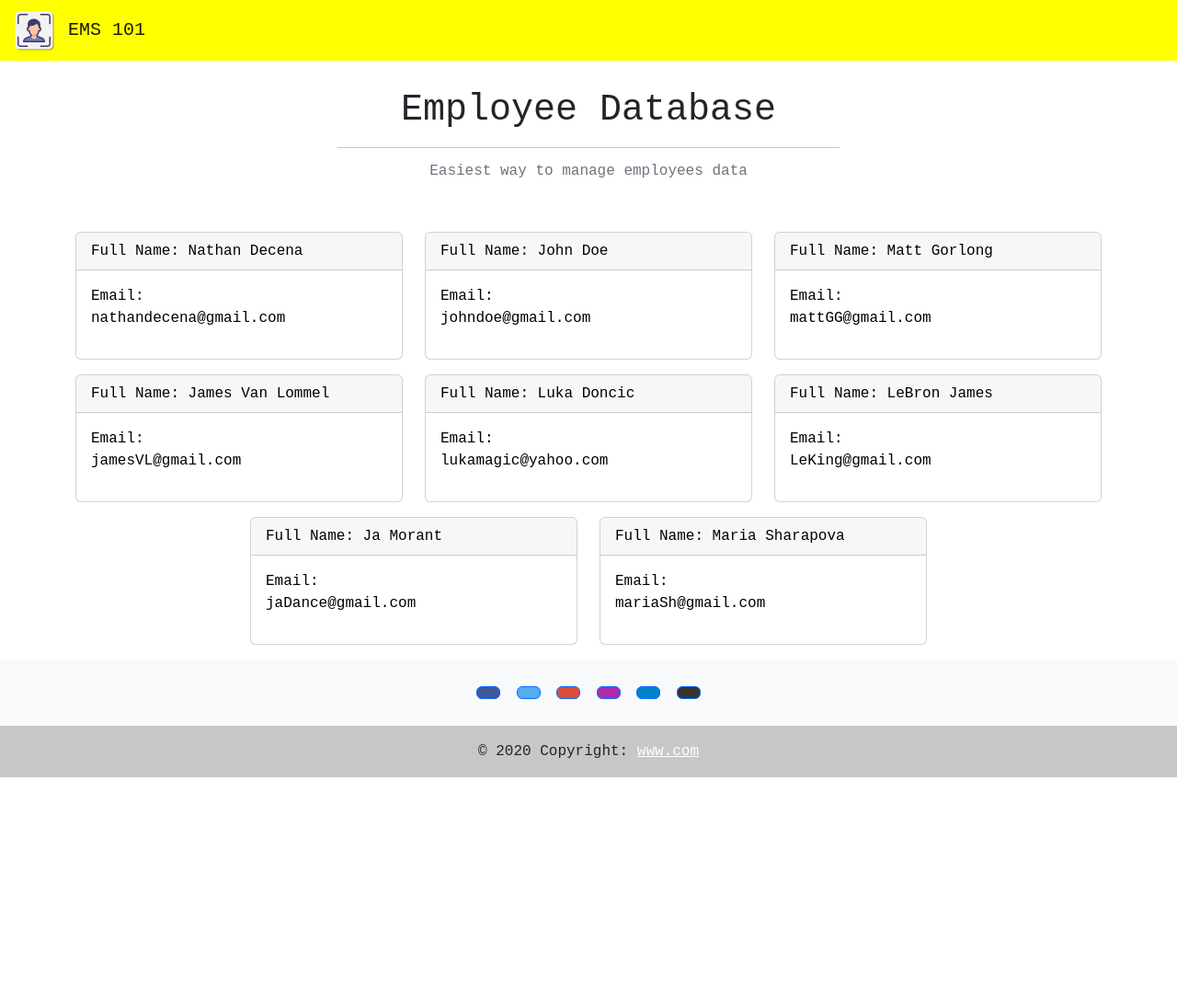
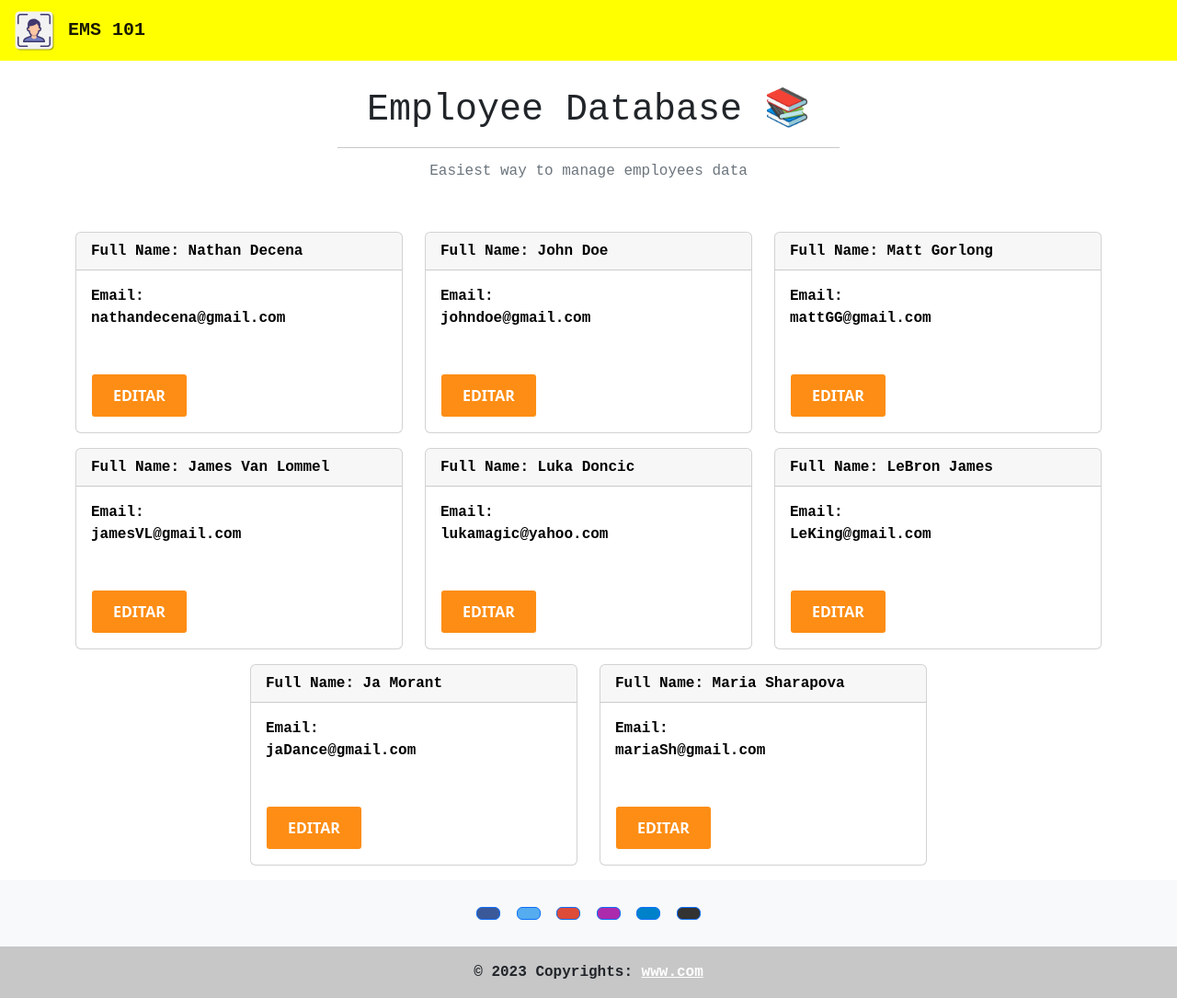
Before and after one commit to NathanHub/ems_101, a Django app: page /home in a window 1280 px wide. Shown: the whole page at 92% size. Before the commit the page ends 845 px from the top, so only its background shows below. Run offline with Django 4.2, Linux system fonts and the light colour scheme; data comes from the database, SQL or seed files in the repository.

Commit message:
Add edit button to home cards

```diff
--- a/ems_app/templates/base.html
+++ b/ems_app/templates/base.html
@@ -1,4 +1,5 @@
 {% load static %}
+
 <!doctype html>
 <html lang="en">
   <head>
@@ -13,7 +14,7 @@
     <nav class="navbar fixed-top navbar-default navbar-back">
       <div class="container-fluid">
         <div class="navbar-header">
-          <a class="navbar-brand" href="#">
+          <a class="navbar-brand" href="{% url 'home' %}">
             <img alt="Brand" src="{% static 'imgs/client-management.png' %} " width="50" height="50">
             EMS 101
           </a>
@@ -24,7 +25,7 @@
     <div class="container mt-5">
         <div class="row justify-content-center mb-5">
             <div class="col-md-6 text-center mt-5">
-                <h1>Employee Database</h1>
+                <h1>Employee Database 📚</h1>
                 <hr>
                 <h3 class="fs-6 text-secondary">
                   Easiest way to manage employees data
@@ -103,7 +104,7 @@
 
     <!-- Copyright -->
     <div class="text-center p-3 mb-0" style="background-color: rgba(0, 0, 0, 0.2);">
-      © 2020 Copyright:
+      © 2023 Copyrights:
       <a class="text-white" href="#">www.com</a>
     </div>
     <!-- Copyright -->
--- a/ems_app/templates/home.html
+++ b/ems_app/templates/home.html
@@ -3,12 +3,17 @@
 {% block content %}
 {% for employee in employees %}
 <div class="col-md-4">
-    <a class="card mb-3 text-decoration-none text-black slow-hover" href="{% url 'employee_detail' employee.id %}">
+    <a class="card mb-3 text-decoration-none text-black slow-hover" href="#">
+        <!-- <a class="card mb-3 text-decoration-none text-black slow-hover" href="{% url 'employee_detail' employee.id %}">-->
         <div class="card-header ">
             Full Name: {{ employee.first_name|capfirst }} {{ employee.last_name|capfirst }}
         </div>
         <div class="card-body">
             Email: <p>{{employee.email}}</p>
+
+        </div>
+        <div class="card-body">
+           <button class="button-5">EDITAR</button>
         </div>
     </a>
 </div>
--- a/ems_site/settings/dev.py
+++ b/ems_site/settings/dev.py
@@ -6,4 +6,4 @@ SECRET_KEY = 'temp-key'
 # SECURITY WARNING: don't run with debug turned on in production!
 DEBUG = True
 
-ALLOWED_HOSTS = []
+ALLOWED_HOSTS = ['127.0.0.1', 'localhost']
--- a/static/css/style.css
+++ b/static/css/style.css
@@ -1,5 +1,6 @@
 body {
     font-family: 'JetBrains Mono', 'Courier New', Courier, monospace;
+    font-weight: bolder;
 }
 
 .slow-hover {
@@ -13,8 +14,54 @@ body {
 
 .btn-back:hover {
     background-color: yellow;
+    font-weight: bolder;
 }
 
 .navbar-back {
     background-color: yellow;
 }
+
+.button-5 {
+  align-items: center;
+  background-clip: padding-box;
+  background-color: #FD8D14;
+  border: 1px solid transparent;
+  border-radius: .25rem;
+  box-shadow: rgba(0, 0, 0, 0.02) 0 1px 3px 0;
+  box-sizing: border-box;
+  color: #fff;
+  cursor: pointer;
+  display: inline-flex;
+  font-family: system-ui,-apple-system,system-ui,"Helvetica Neue",Helvetica,Arial,sans-serif;
+  font-size: 16px;
+  font-weight: 600;
+  justify-content: center;
+  line-height: 1.25;
+  margin: 0;
+  min-height: 3rem;
+  padding: calc(.875rem - 1px) calc(1.5rem - 1px);
+  position: relative;
+  text-decoration: none;
+  transition: all 250ms;
+  user-select: none;
+  -webkit-user-select: none;
+  touch-action: manipulation;
+  vertical-align: baseline;
+  width: auto;
+}
+
+.button-5:hover,
+.button-5:focus {
+  background-color: #FFD93D;
+  box-shadow: rgba(0, 0, 0, 0.1) 0 4px 12px;
+}
+
+.button-5:hover {
+  transform: translateY(-1px);
+}
+
+.button-5:active {
+  background-color: #FFD93D;
+  box-shadow: rgba(0, 0, 0, .06) 0 2px 4px;
+  transform: translateY(0);
+}
```
